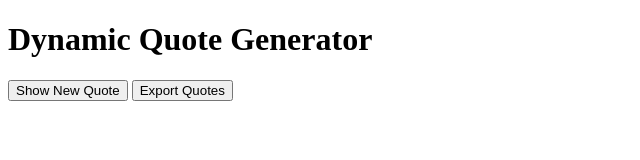
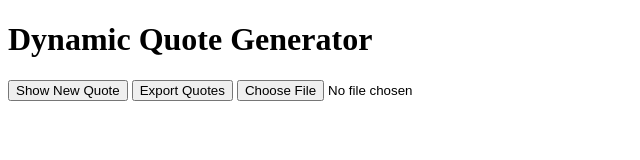
Before and after one commit to Tini-ops/alx_fe_javascript, a plain HTML site: page dom-manipulation/index.html in a window 1280 px wide. Shown: the whole page, without its empty margins (0-640 px from the left). Drawn offline with Linux system fonts and the light colour scheme.

Commit message:
index 1.3

```diff
--- a/dom-manipulation/index.html
+++ b/dom-manipulation/index.html
@@ -10,6 +10,7 @@
   <div id="quoteDisplay"></div>
   <button id="newQuote">Show New Quote</button>
   <button id="exportQuotesBtn">Export Quotes</button>
+  <input type="file" id="importFile" accept=".json" onchange="importFromJsonFile(event)" />
   <script src="script.js"></script>
 </body>
 </html>
```
